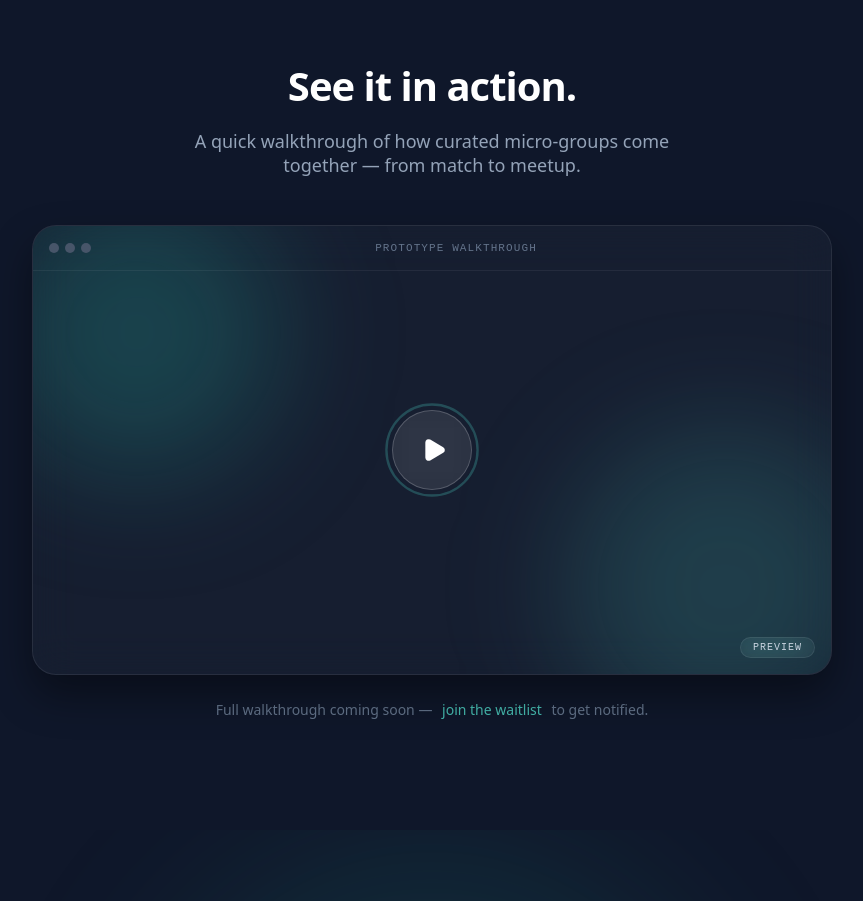
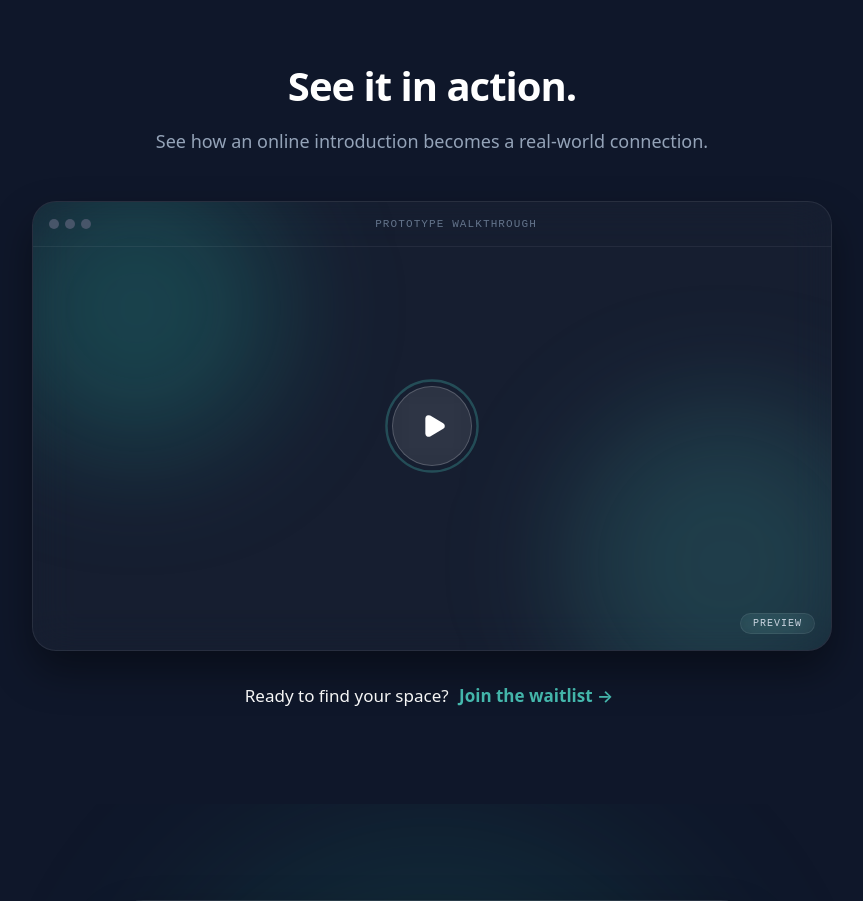
Before and after one commit to mealexandre/see-landing, a Next.js app in the folder see-landing/: page / in a window 1280 px wide. Shown: the part 4100-5001 px from the top of the page, without its empty margins (208-1071 px from the left). Built offline with nearby package versions, Linux system fonts and the light colour scheme.

Commit message:
Updated Demo section copy and added waitlist CTA below video

```diff
--- a/see-landing/components/Demo.tsx
+++ b/see-landing/components/Demo.tsx
@@ -23,7 +23,7 @@ export default function Demo({ videoSrc }: DemoProps) {
   const showVideo = Boolean(videoSrc) && isPlaying;
 
   return (
-    <section id="demo" style={{ backgroundColor: '#0f172a', padding: '6rem 1.5rem', position: 'relative' }}>
+    <section id="demo" style={{ backgroundColor: '#0f172a', padding: '6rem 1.5rem', position: 'relative', userSelect: 'none' }}>
       <div style={{ maxWidth: '800px', margin: '0 auto' }}>
         {/* Header */}
         <motion.div
@@ -53,8 +53,8 @@ export default function Demo({ videoSrc }: DemoProps) {
           <motion.h2 variants={item} style={{ fontSize: '2.5rem', fontWeight: 600, color: '#ffffff', marginBottom: '1rem', letterSpacing: '-0.025em' }}>
             See it in action.
           </motion.h2>
-          <motion.p variants={item} style={{ color: '#94a3b8', fontSize: '1.125rem', maxWidth: '32rem', margin: '0 auto' }}>
-            A quick walkthrough of how curated micro-groups come together — from match to meetup.
+          <motion.p variants={item} style={{ color: '#94a3b8', fontSize: '1.125rem', maxWidth: '36rem', margin: '0 auto' }}>
+            See how an online introduction becomes a real-world connection.
           </motion.p>
         </motion.div>
 
@@ -167,17 +167,28 @@ export default function Demo({ videoSrc }: DemoProps) {
           )}
         </motion.div>
 
-        {/* Caption */}
-        <p style={{ textAlign: 'center', fontSize: '0.875rem', color: '#64748b', marginTop: '1.5rem' }}>
-          Full walkthrough coming soon —{' '}
-          <button
-            onClick={() => document.querySelector('#waitlist')?.scrollIntoView({ behavior: 'smooth' })}
-            style={{ color: '#47bdb2', background: 'none', border: 'none', cursor: 'pointer', font: 'inherit' }}
-          >
-            join the waitlist
-          </button>{' '}
-          to get notified.
-        </p>
+        {/* Call to Action / Caption */}
+        <div style={{ textAlign: 'center', marginTop: '2rem' }}>
+          <p style={{ fontSize: '1.0625rem', color: '#ffffff', fontWeight: 500, margin: 0 }}>
+            Ready to find your space?{' '}
+            <button
+              onClick={() => document.querySelector('#waitlist')?.scrollIntoView({ behavior: 'smooth' })}
+              style={{
+                color: '#47bdb2',
+                background: 'none',
+                border: 'none',
+                cursor: 'pointer',
+                font: 'inherit',
+                fontWeight: 600,
+                display: 'inline-flex',
+                alignItems: 'center',
+                gap: '0.25rem'
+              }}
+            >
+              Join the waitlist →
+            </button>
+          </p>
+        </div>
       </div>
     </section>
   );
```
